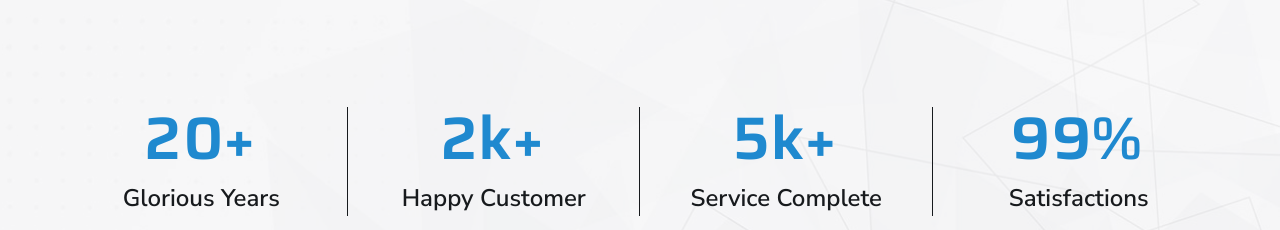
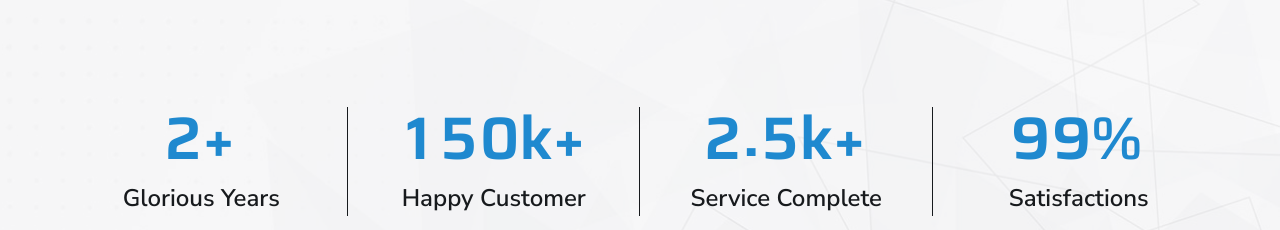
Before and after one commit to architmehta3/1_html_file, a plain HTML site: page index.html in a window 1280 px wide. Shown: the part 5191-5421 px from the top of the page. Drawn offline with Linux system fonts and the light colour scheme; animation ran at ten frames a second; files whose address does not match are found by name.

Commit message:
auto counting home correction

```diff
--- a/index.html
+++ b/index.html
@@ -661,17 +661,17 @@
                         <div class="col-xl-12">
                             <ul class="counter-two__list list-unstyled">
                                 <li class="counter-two__single">
-                                    <h3 class="odometer" data-count="20">00</h3>
+                                    <h3 class="odometer" data-count="2">00</h3>
                                     <span class="counter-two__plus">+</span>
                                     <p class="counter-two__text">Glorious Years</p>
                                 </li>
                                 <li class="counter-two__single">
-                                    <h3 class="odometer" data-count="2">00</h3>
+                                    <h3 class="odometer" data-count="150">00</h3>
                                     <span class="counter-two__plus">k+</span>
                                     <p class="counter-two__text">Happy Customer</p>
                                 </li>
                                 <li class="counter-two__single">
-                                    <h3 class="odometer" data-count="5">00</h3>
+                                    <h3 class="odometer" data-count="2.5">00</h3>
                                     <span class="counter-two__plus">k+</span>
                                     <p class="counter-two__text">Service Complete</p>
                                 </li>
```
